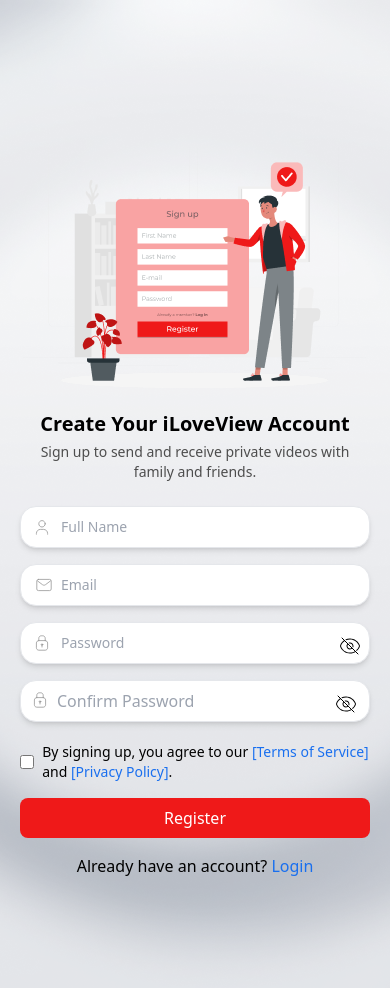
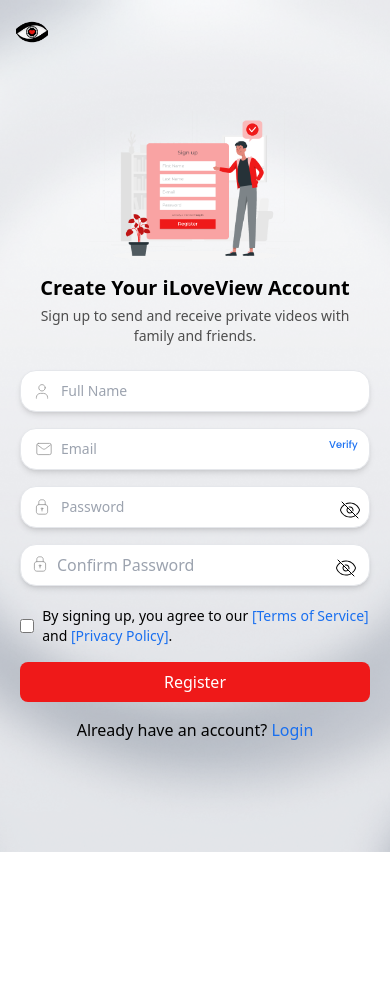
Before and after one commit to AhmadMasood-dev/I-Love-View, a React (Vite) app: page / in a window 390 px wide. Shown: the top 988 px of the page. After the commit the page ends 852 px from the top, so only its background shows below. Built offline with nearby package versions, Linux system fonts and the light colour scheme.

Commit message:
email input now has verify only see on mobile

```diff
--- a/src/Components/Screens/logIn-signUp/Register.jsx
+++ b/src/Components/Screens/logIn-signUp/Register.jsx
@@ -8,6 +8,7 @@
   user,
   eyeOff,
   eyeOn,
+  verify,
 } from "../../../assets/images/images";
 // import locksvg from "../../../assets/images/Screen2/Group 9.svg";
 const Login = () => {
@@ -19,18 +20,17 @@
     setShowConfirmPassword(!showConfirmPassword);
 
   return (
-    <div className="flex h-[1024px] w-full ">
+    <div className="flex h-[852px] sm:h-[1024px] w-full ">
       {/* Left Side with Background Image */}
-      <div className="hidden md:block md:w-1/2 bg-cover bg-center relative antumnImg">
-        <div className="absolute top-4 left-4">
-          <img src={Eye} alt="Eye Icon" className="w-8 h-8" />
-        </div>
+      <div className="hidden md:block md:w-1/2  relative antumnImg"></div>
+      <div className="absolute top-4 left-4">
+        <img src={Eye} alt="Eye Icon" className="w-8 h-8" />
       </div>
 
       {/* Right Side with Form */}
-      <div className="w-full md:w-1/2 flex items-center justify-center bg-gray-100 bgImage px-5">
-        <div className="w-full sm:w-[644px] h-[885px]  sm:shadow-xl rounded-lg flex items-center justify-center flex-col">
-          <img src={side1} alt="" />
+      <div className="w-full md:w-1/2 flex items-center justify-center  bgImage px-5">
+        <div className="w-full sm:w-[644px] sm:h-[885px]  sm:shadow-xl rounded-lg flex items-center justify-center flex-col">
+          <img src={side1} alt="" className="w-[213px] h-[163px]" />
           <h2 className="text-xl font-semibold mb-1 text-center">
             Create Your iLoveView Account
           </h2>
@@ -63,6 +63,11 @@
                 id="email"
                 className=" border text-sm rounded-2xl shadow-md  block w-full ps-10 p-2.5  "
                 placeholder="Email"
+              />
+              <img
+                src={verify}
+                alt=""
+                className="absolute right-3 top-3 visible sm:invisible "
               />
             </div>
 
--- a/src/assets/images/images.js
+++ b/src/assets/images/images.js
@@ -14,6 +14,7 @@
 import user from "./Screen2/wpf_name.svg";
 import eyeOn from "./Screen2/Eye.svg";
 import eyeOff from "./Screen2/EyeOff.svg";
+import verify from "./Screen2/Verify.svg";
 
 export {
   Bg,
@@ -32,4 +33,5 @@
   user,
   eyeOn,
   eyeOff,
+  verify,
 };
```
Also changed, not shown: src/assets/images/Screen2/Verify.svg (added).
